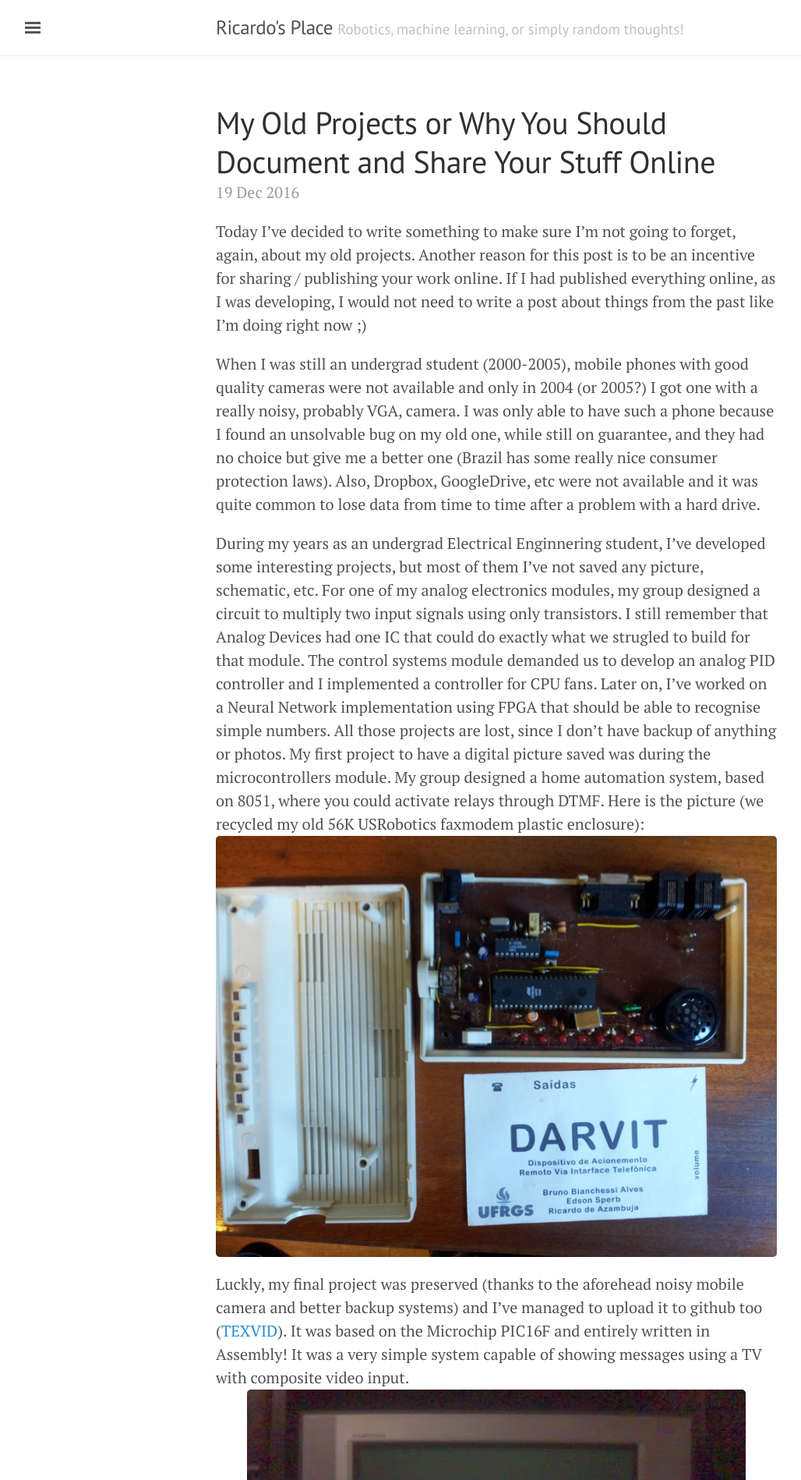
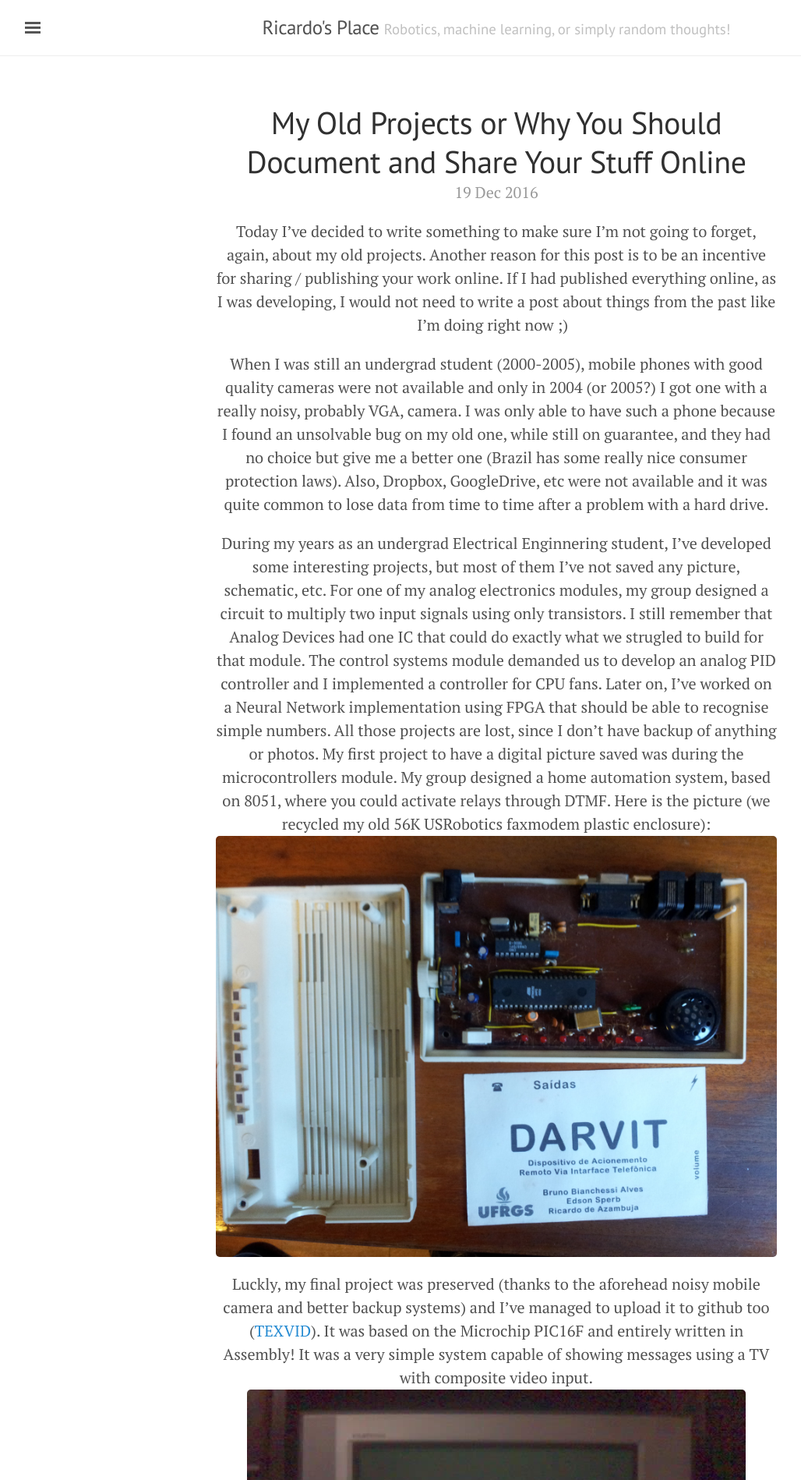
Before and after one commit to ricardodeazambuja/ricardodeazambuja.github.io, a Jekyll site: the page built from index.html, in a window 1280 px wide. Shown: the top 1898 px of the page at 78% size, without its empty margins (3-1031 px from the left). Built offline with Jekyll 4.4.1, drawn with Linux system fonts in a browser that asks for light colours; the list of posts is cut into pages by our own code.

```diff
--- a/public/css/images.css
+++ b/public/css/images.css
@@ -2,3 +2,7 @@
   display:block;
   margin: 0 auto;
 }
+
+div, iframe {
+  text-align: center
+}
```
